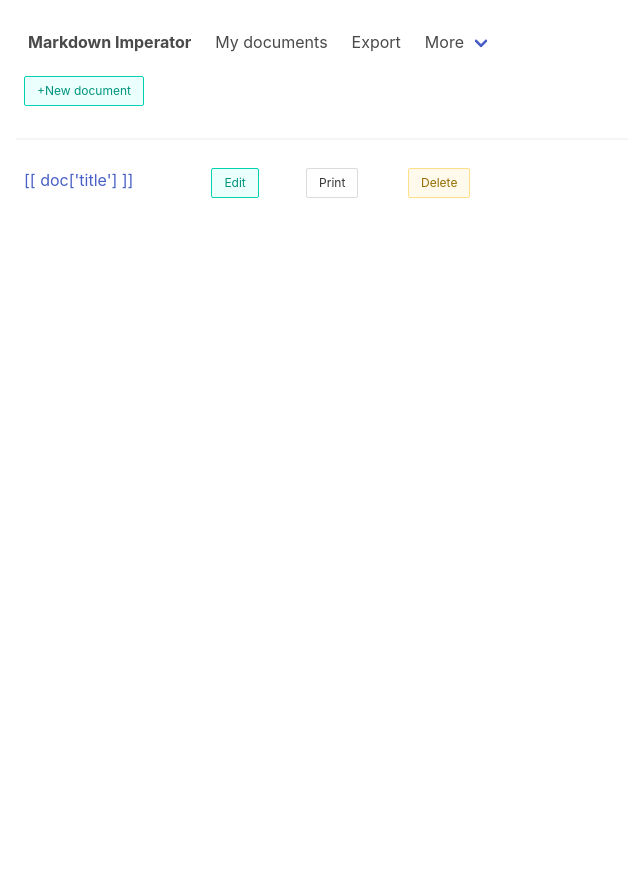
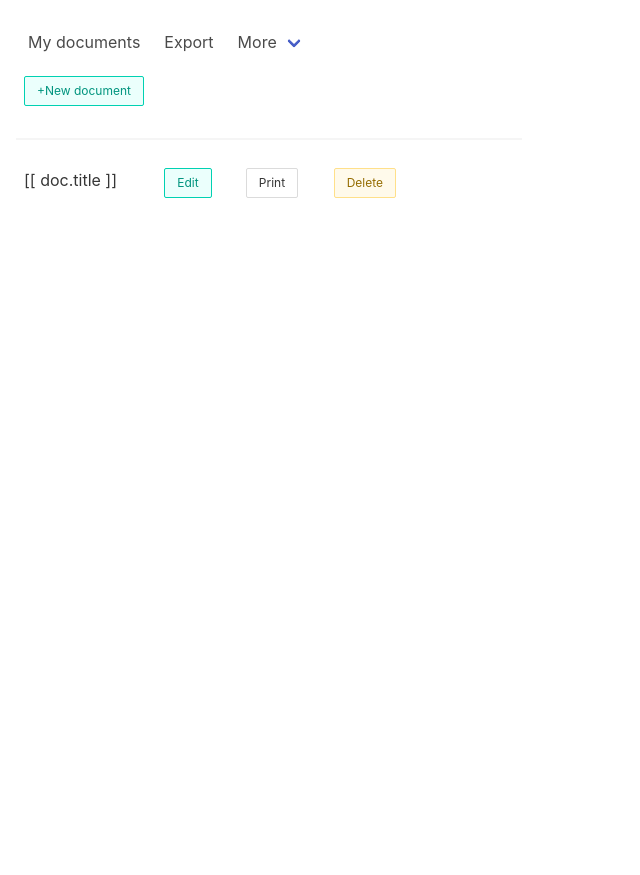
Before and after one commit to byoso/Markdown_imperator, a Flask app: template templates/index.html in a window 1280 px wide. Shown: the top 875 px of the page, without its empty margins (0-640 px from the left). Before the commit the page ends 198 px from the top, so only its background shows below. Run offline with Flask 2, Linux system fonts and the light colour scheme; the template is opened without the code that fills it, so the values that code supplies are empty.

Commit message:
index with preview functionnal

```diff
--- a/templates/_base.html
+++ b/templates/_base.html
@@ -9,16 +9,18 @@
         <script src="https://unpkg.com/vue@3"></script>
         <!-- bulma -->
         <link rel="stylesheet" type= "text/css" href="/style/bulma.css">
+        <!-- markdown converter to html -->
+        <script src="https://cdn.jsdelivr.net/npm/marked/marked.min.js"></script>
 
         <title> MD Imperator </title>
 	</head>
     <nav class="navbar" role="navigation" aria-label="main navigation" id="navbar">
-        <div class="navbar-brand">
+        <!-- <div class="navbar-brand">
           <a class="navbar-item" href="{{url_for('index')}}">
             <span><strong>Markdown Imperator</strong></span>
           </a>
 
-        </div>
+        </div> -->
 
         <div id="navbarBasicExample" class="navbar-menu">
             <div class="navbar-start">
--- a/templates/edit.html
+++ b/templates/edit.html
@@ -1,8 +1,6 @@
 {% extends '_base.html' %}
 
 {% block content %}
-
-<script src="https://cdn.jsdelivr.net/npm/marked/marked.min.js"></script>
 
 
 <div id="printer" style="word-wrap:break-word;"></div>
--- a/templates/index.html
+++ b/templates/index.html
@@ -4,25 +4,30 @@
 
 <div id="app">
     <div class="columns">
-        <div class="column is-6">
+        <div class="column is-5">
             <a href="{{ url_for('new_file') }}"
             class="button is-primary is-small is-light is-outlined m-2">+New document</a>
             <hr>
+            <div  style="overflow-y:scroll; word-wrap:break-word; height:700px;">
                 <table class="table is-striped is-narrow">
                     <tr v-for="doc in docs" >
-                    <td><a :href="">[[ doc['title'] ]]</a></td>
-                    <td><a :href="'edit/'+[[ doc['id'] ]]"
+                        <td @click="preview(doc.id)" style="cursor: pointer;">[[ doc.title ]]</td>
+                        <td><a :href="'edit/'+[[ doc.id ]]"
                             class="button is-primary is-small is-light is-outlined">Edit</a></td>
                         <td><a :href="" class="button is-small">Print</a></td>
                         <td><label class="button is-small is-light is-outlined is-warning"
-                        @click="checked(doc['id'])">Delete</label>
-                    <a :href="'delete/' + [[ doc['id'] ]]" class="button is-danger is-small"
-                     :id="'confirm_'+doc['id']" style="visibility: hidden;">confirm</a></td>
+                            @click="checked(doc.id)">Delete</label>
+                        <a :href="'delete/' + [[ doc.id ]]" class="button is-danger is-small"
+                         :id="'confirm_'+doc.id" style="visibility: hidden;">confirm</a></td>
                     </tr>
                 </table>
+
             </div>
-        <div class="column">
-
+        </div>
+        <div class="column is-7">
+            <div id="render" onscroll="syncScroll(this)" class="ml-2 mt-3 pb-4 column"
+                style="overflow-y:scroll; word-wrap:break-word; height:700px;">
+            </div>
         </div>
     </div>
 
@@ -39,6 +44,7 @@
         data() {
             return {
             docs: docs,
+            preview_html: "",
             }
         },
         methods:{
@@ -54,9 +60,21 @@
                     console.log(del_button.style.visibility)
                 }
             },
+            get_doc_by_id(id){
+                let doc = this.docs.filter( item => item.id == id)[0]
+                console.log(doc.title)
+                return marked.parse(doc.content)+"<br>"
+            },
+            preview(id) {
+                console.log("preview...", id)
+                // this.preview_html = this.get_doc_by_id(id).title
+                document.getElementById("render").innerHTML = this.get_doc_by_id(id)
+            },
+
         },
 
     }).mount('#app')
+
 </script>
 
 {% endblock script %}
```
Also changed, not shown: database/MD_imperator_db.sqlite3, 1 other file. Lines whose indentation alone changed are shown as unchanged.
